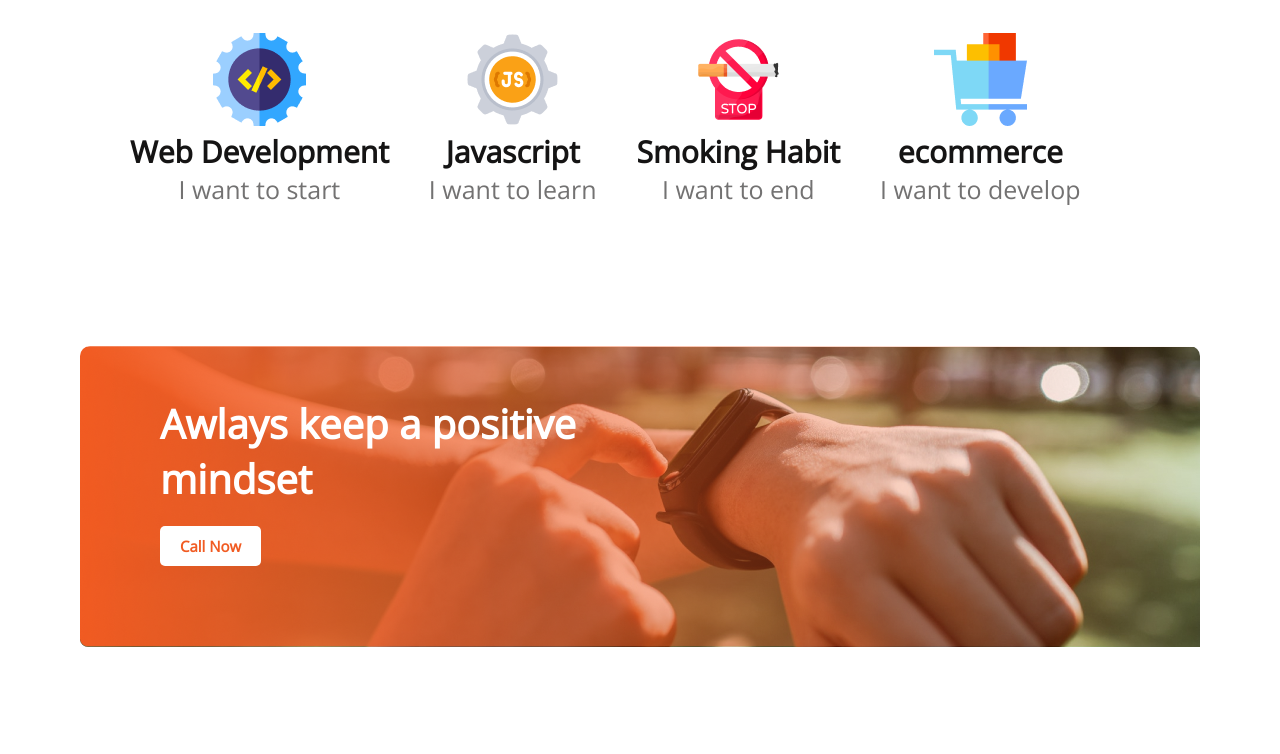
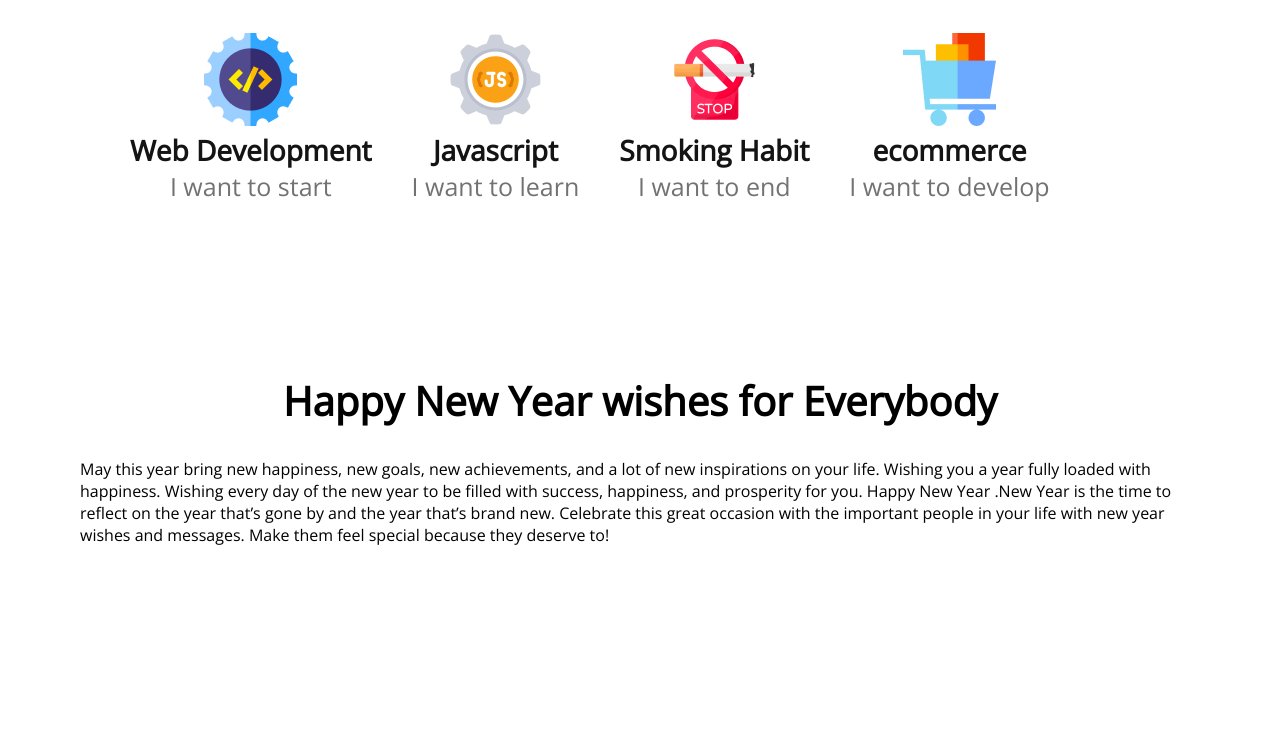
Before and after one commit to imranahmed20/new-year-new-me, a plain HTML site: page index.html in a window 1280 px wide. Shown: the part 1980-2734 px from the top of the page. Drawn offline with nearby package versions, Linux system fonts and the light colour scheme.

Commit message:
extra section added

```diff
--- a/index.html
+++ b/index.html
@@ -11,7 +11,8 @@
     <link rel="preconnect" href="https://fonts.gstatic.com" crossorigin>
     <link href="https://fonts.googleapis.com/css2?family=Open+Sans&family=Poppins:wght@500&display=swap"
         rel="stylesheet">
-        <link rel="shortcut icon" href="images/new-year1.jpg" type="image/x-icon">
+    <link rel="shortcut icon" href="images/new-year2.jpg" type="image/x-icon">
+
 </head>
 
 <body>
@@ -19,8 +20,7 @@
     <header>
         <div class="banner">
             <h1 class="banner-title">All Thinks Are Possible If You believe</h1>
-            <p class="banner-detail">There are many variations of passages of Lorem Ipsum available, but the majority
-                have suffered alteration in some form, by injected humour, or randomised words</p>
+            <p class="banner-detail">There are many variations of passages of Lorem Ipsum available, but the majority have suffered alteration in some form, by injected humour, or randomised words</p>
             <button class="btn-primary">Contact Us</button>
         </div>
     </header>
@@ -32,8 +32,7 @@
             </div>
             <div class="about-description">
                 <h1 class="about-title">My failures of previous year</h1>
-                <p class="about-detail">Contrary to popular belief, Lorem Ipsum is not simply random text. It has
-                    roots in a piece of classical Latin literature from 45 BC, making it over 2000 years old.
+                <p class="about-detail">Contrary to popular belief, Lorem Ipsum is not simply random text. It has roots in a piece of classical Latin literature from 45 BC, making it over 2000 years old.
                     Richard McClintock.</p>
                 <!-- input-checkbox part -->
                 <form class="input-checkbox">
@@ -76,6 +75,15 @@
                 </div>
             </div>
         </section>
+        <!-- Extra section part -->
+        <section class="extra">
+            <h1 class="plan-head">Happy New Year wishes for Everybody</h1>
+            <p class="extra-detail">May this year bring new happiness, new goals, new achievements, and a lot of new inspirations on your life. Wishing you a year fully loaded with happiness. Wishing every day of the new year to be filled with success, happiness, and prosperity for you. Happy New Year .New Year is the time to reflect on the year that’s gone by and the year that’s brand new. Celebrate this great occasion with the important people in your life with new year wishes and messages. Make them feel special because they deserve to!
+
+            </p>
+
+
+        </section>
 
         <!-- Positive part -->
         <section class="positive">
@@ -93,7 +101,8 @@
         <div class="footer">
             <div class="future">
                 <h1 class="future-title">Future</h1>
-                <p class="future-about"><small>There are many variations of passages of Lorem Ipsum available, but the majority have suffered alteration in some form, by injected humour, or randomised words</small></p>
+                <p class="future-about"><small>There are many variations of passages of Lorem Ipsum available, but the majority have suffered alteration in some form, by injected humour, or randomised words</small>
+                </p>
                 <p class="future-email"><small>Email : info@gmail.com</small></p>
                 <p class="future-phone"><small>Phone : 01524 25 53 84</small></p>
                 <img src="images/icons/fb.png" alt="">
@@ -109,4 +118,5 @@
         </div>
     </footer>
 </body>
+
 </html>
--- a/styles/style.css
+++ b/styles/style.css
@@ -96,6 +96,7 @@ header {
     display: flex;
     margin-top: 80px;
     gap: 40px;
+
 }
 
 .plan-head {
@@ -112,7 +113,7 @@ header {
 
 .plan-title {
     font-weight: 600;
-    font-size: 30px;
+    font-size: 28px;
     color: #151414;
 
 }
@@ -159,6 +160,20 @@ header {
 
 }
 
+/* extra style */
+.extra{
+    margin-bottom: 80px;
+    padding: 30px 80px;
+    padding-left: 80px;
+    margin-top: 80px;
+
+}
+
+.extra-detail{
+    margin-top: 30px;
+    margin-bottom: 100px;
+
+}
 /* footer style */
 .footer {
     display: flex;
@@ -230,7 +245,7 @@ header {
     font-size: 15px;
     background: #151414;
     color: #F3F3F3;
-    padding: 10px 22px;
+    padding: 10px 30px;
     border: 1px solid #F3F3F3;
     border-radius: 5px;
     margin-bottom: 10px;
```
Also changed, not shown: images/new-year1.jpg (deleted), images/new-year2.jpg (added).
